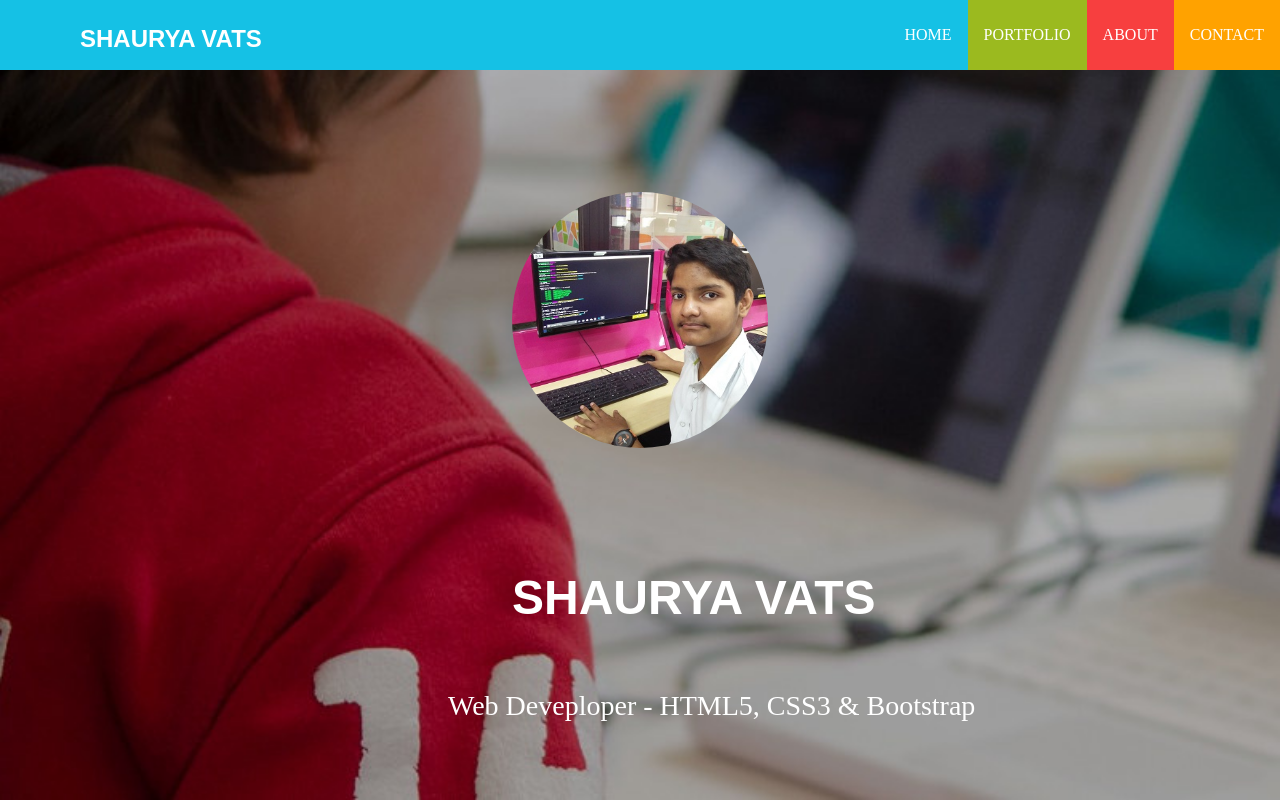
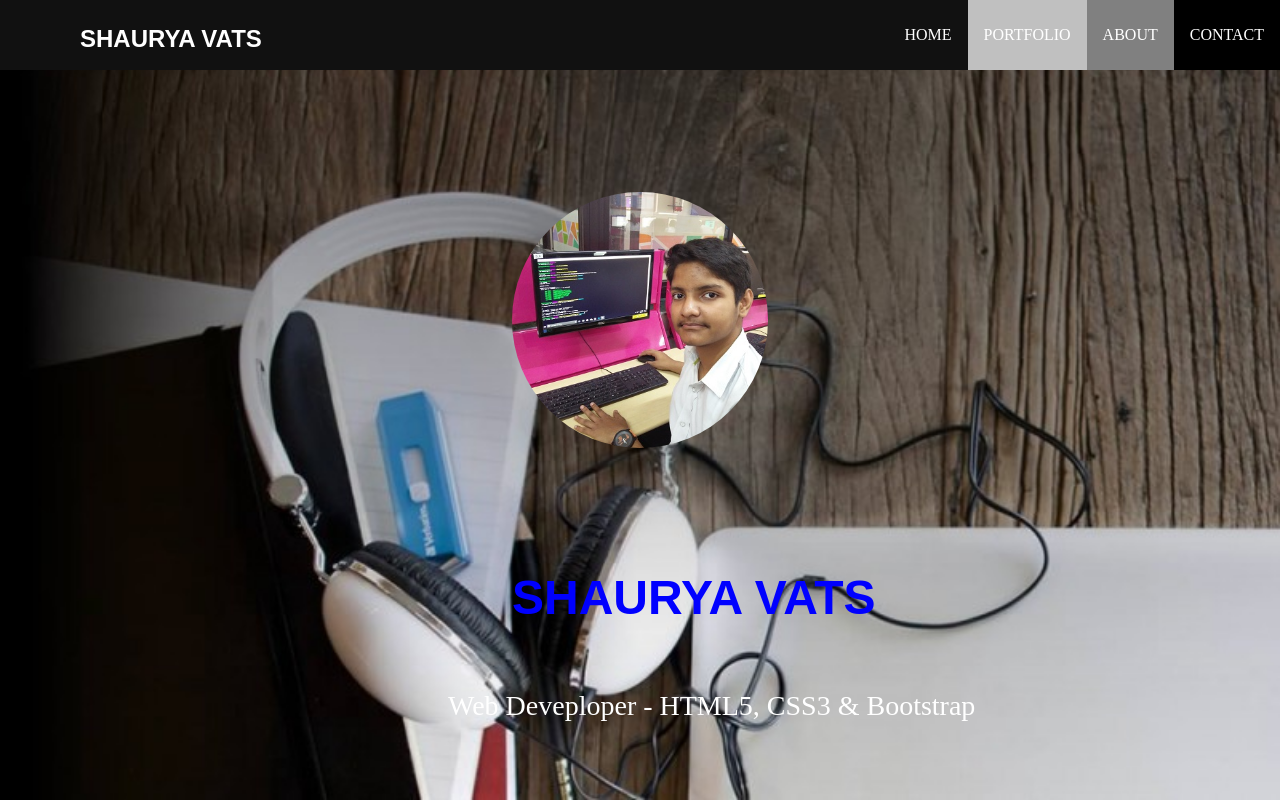
Before and after one commit to Parevartan-shaurya/htmlassignment, a plain HTML site: page index.html in a window 1280 px wide. Shown: the top 802 px of the page. Drawn offline with Linux system fonts and the light colour scheme.

Commit message:
new changes

```diff
--- a/css/style.css
+++ b/css/style.css
@@ -4,7 +4,7 @@ body {
 
 header {
 	height: 70px;
-	background-color: #15c1e5;
+	background-color: #111;
 	position: fixed;
     top: 0;
     left: 0;
@@ -50,19 +50,19 @@ li a {
 }
 
 .bgGreen {
-	background-color: #9bba1f;
+	background-color: #c0c0c0;
 }
 
 .bgRed {
-	background-color: #f73f3f;
+	background-color: #808080;
 }
 
 .bgYellow {
-	background-color: #ffa200;
+	background-color: #000000;
 }
 
 .hero {
-	background: url("../images/computer-skills.jpg");
+	background: url("../images/bg1.jpg");
 	position: relative;
 	min-height: 450px;
 	height: 100vh;
@@ -87,7 +87,7 @@ li a {
 	font-size: 3em;
 	font-family: Raleway,sans-serif;
 	font-weight: 700;
-	color: #fff;
+	color: blue;
 	display: block;
 	text-transform: uppercase;
 	margin-top: 10px;
@@ -126,7 +126,7 @@ li a {
 }
 
 .colorBlue {
-	color: #15c1e5;
+	color:#800000;
 }
 
 hr {
@@ -207,7 +207,7 @@ hr {
 
 #about {
 	padding-top: 70px;
-	background-color: #f73f3f;
+	background-color: #00ff00;
 	height: 500px;
 	font-size: 20px;
 	font-weight: 100;
@@ -236,7 +236,7 @@ hr {
 #contact {
 	padding-top: 70px;
 	padding-bottom: 10px;
-	background-color: #ffa200;
+	background-color: #ffff00;
 	height: 550px;
 	font-size: 20px;
 	font-weight: 100;
```
Also changed, not shown: images/bg1.jpg (added).
